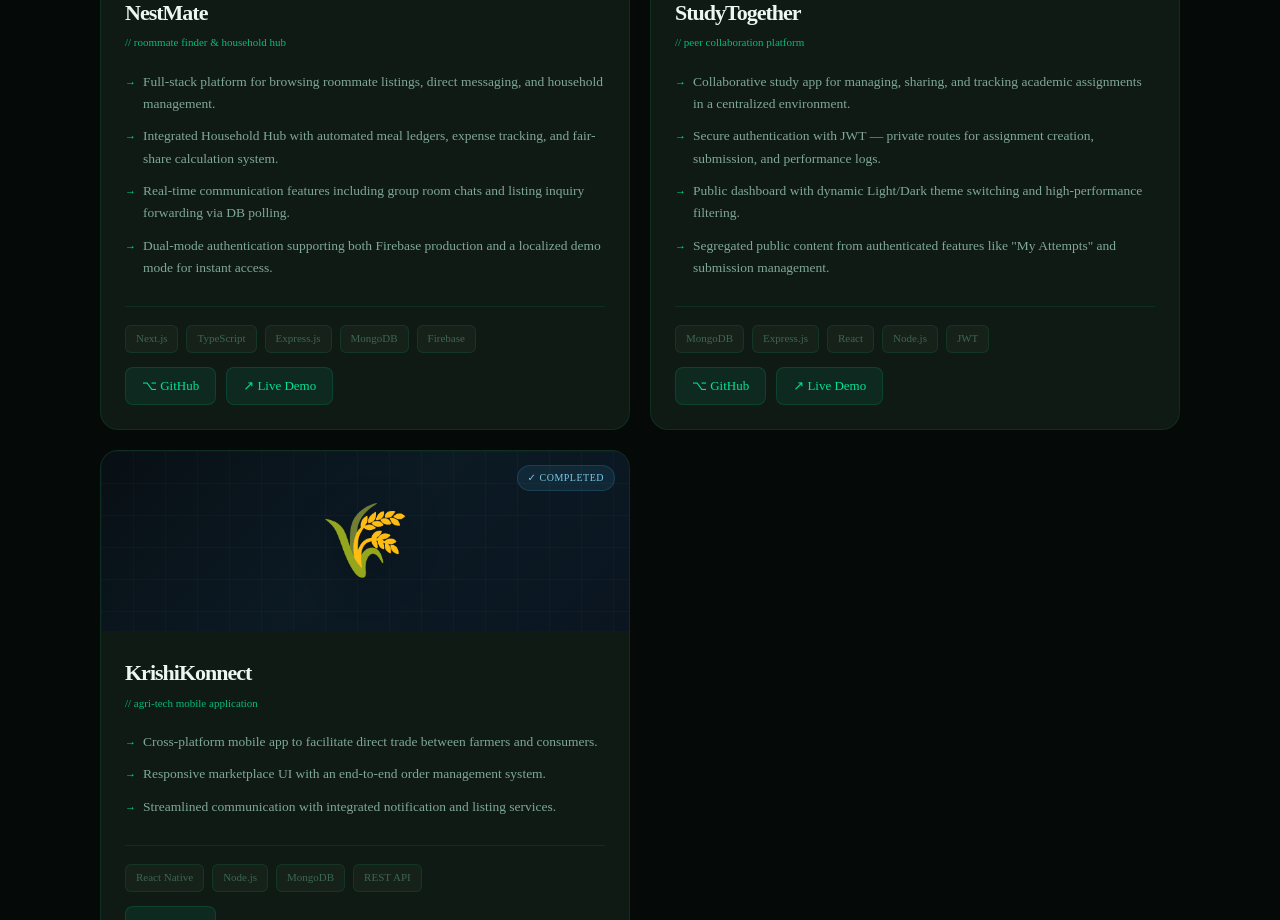
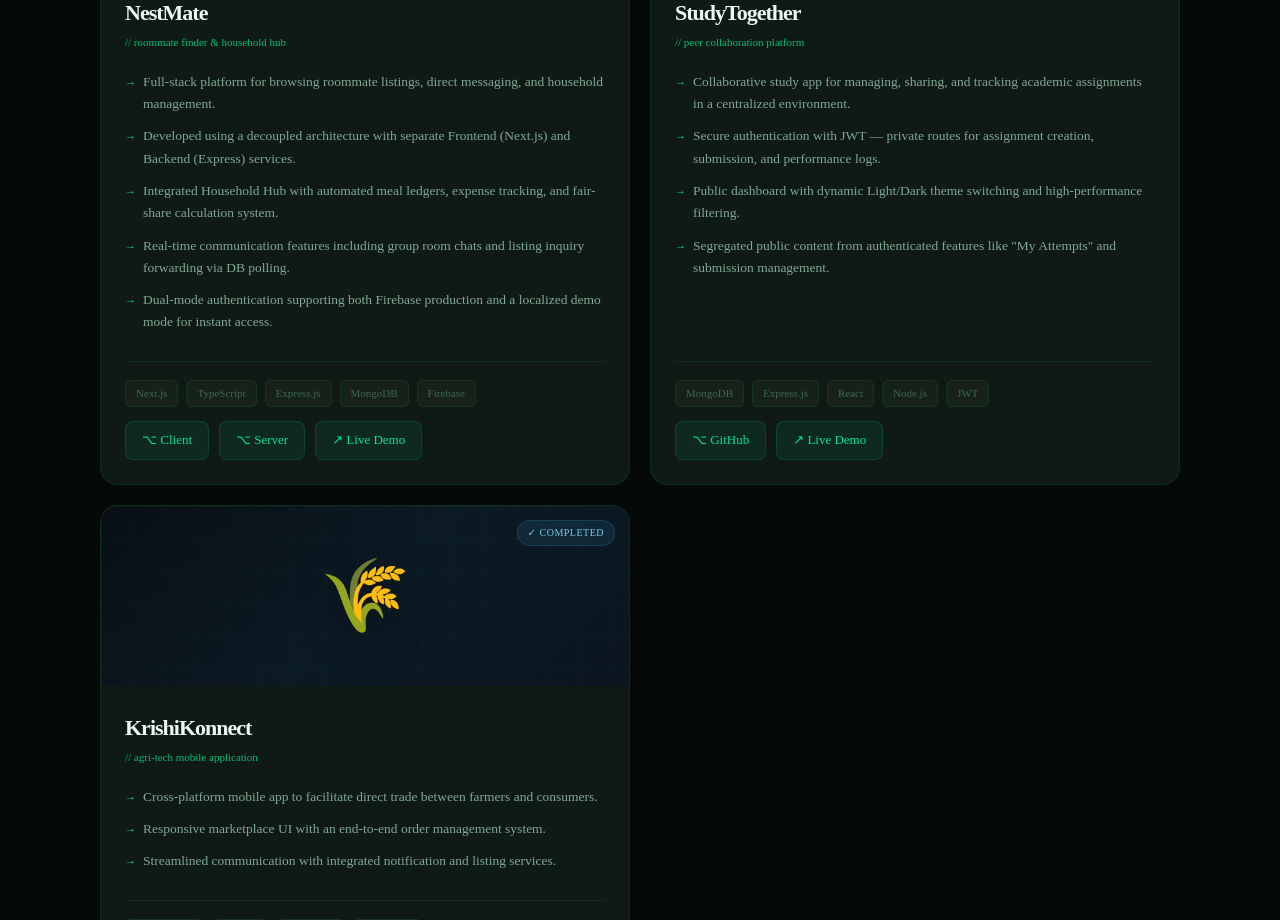
Before and after one commit to rafi0112/PORTFOLIO2.0, a React (Vite) app: page / in a window 1280 px wide. Shown: the part 2100-3020 px from the top of the page. Built offline with nearby package versions, Linux system fonts and the light colour scheme; no server answers.

Commit message:
project nextmate

```diff
--- a/src/components/sections/Projects.tsx
+++ b/src/components/sections/Projects.tsx
@@ -23,17 +23,19 @@ const projects: Project[] = [
     badgeText: "● LIVE",
     points: [
       "Full-stack platform for browsing roommate listings, direct messaging, and household management.",
+      "Developed using a decoupled architecture with separate Frontend (Next.js) and Backend (Express) services.", // <--- Added technical depth
       "Integrated Household Hub with automated meal ledgers, expense tracking, and fair-share calculation system.",
       "Real-time communication features including group room chats and listing inquiry forwarding via DB polling.",
       "Dual-mode authentication supporting both Firebase production and a localized demo mode for instant access.",
     ],
     techs: ["Next.js", "TypeScript", "Express.js", "MongoDB", "Firebase"],
     links: [
-      { label: "⌥ GitHub", url: "https://github.com/rafi0112/nestmate" },
       {
-        label: "↗ Live Demo",
-        url: "https://frontend-eight-gamma-99.vercel.app/",
+        label: "⌥ Client",
+        url: "https://github.com/rafi0112/nestmate-frontend",
       },
+      { label: "⌥ Server", url: "https://github.com/rafi0112/nestmate-backend" },
+      { label: "↗ Live Demo", url: "https://nestmate00.vercel.app" },
     ],
   },
   {
```
